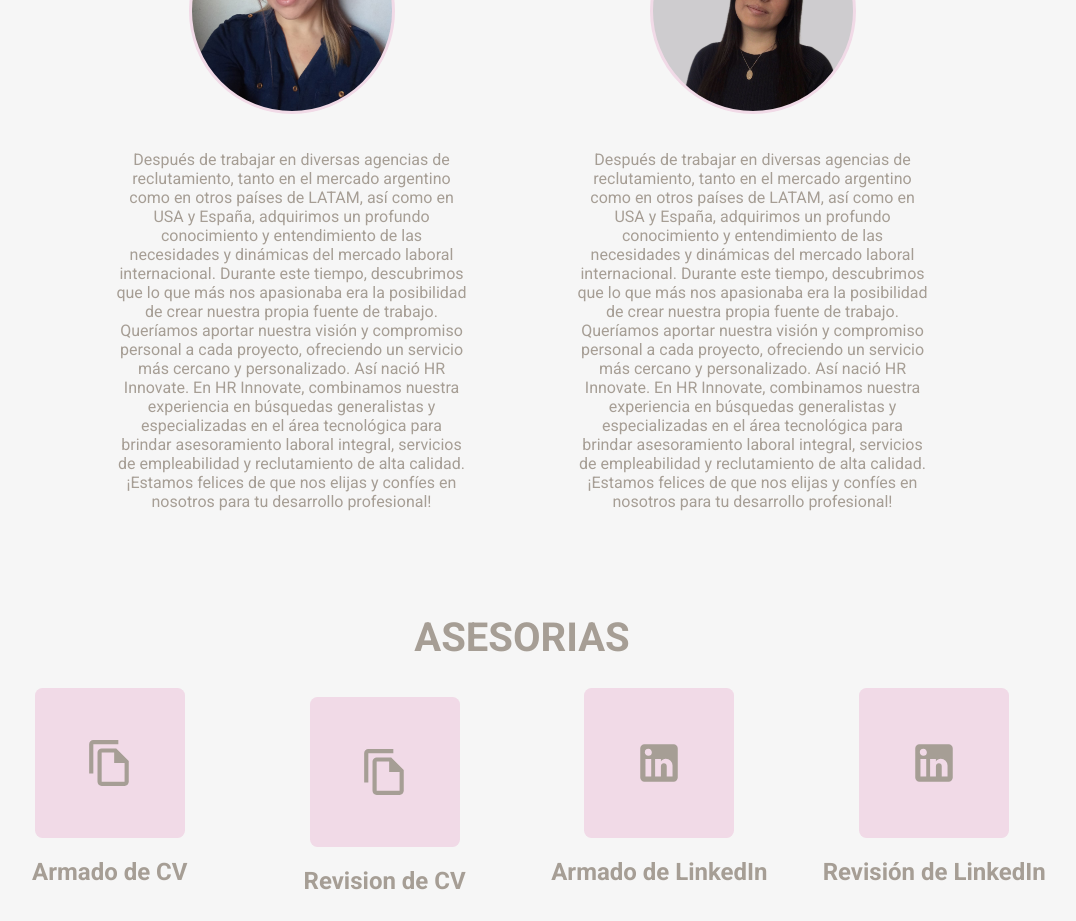
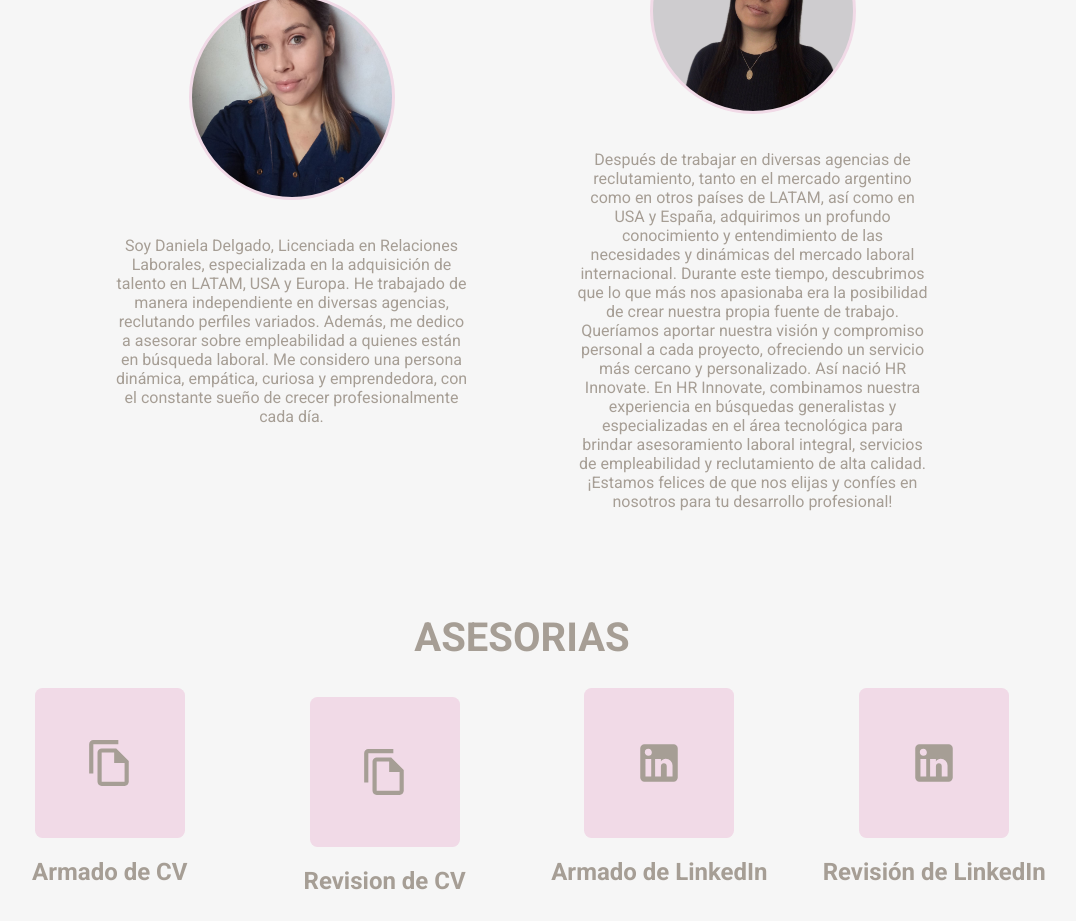
Before and after one commit to lean4339/Repobase, a React (Vite) app: page / in a window 1280 px wide. Shown: the part 820-1741 px from the top of the page, without its empty margins (118-1194 px from the left). Built offline with nearby package versions, Linux system fonts and the light colour scheme.

Commit message:
agregando texto danni

```diff
--- a/src/Components/About.jsx
+++ b/src/Components/About.jsx
@@ -12,10 +12,9 @@ export const About = () => {
                         <div className="perfilContinaerd">
                         </div>
                         <p>
-                            Después de trabajar en diversas agencias de reclutamiento, tanto en el mercado argentino como en otros países de LATAM, así como en USA y España, adquirimos un profundo conocimiento y entendimiento de las necesidades y dinámicas del mercado laboral internacional.
-                            Durante este tiempo, descubrimos que lo que más nos apasionaba era la posibilidad de crear nuestra propia fuente de trabajo. Queríamos aportar nuestra visión y compromiso personal a cada proyecto, ofreciendo un servicio más cercano y personalizado. Así nació HR Innovate.
-                            En HR Innovate, combinamos nuestra experiencia en búsquedas generalistas y especializadas en el área tecnológica para brindar asesoramiento laboral integral, servicios de empleabilidad y reclutamiento de alta calidad.
-                            ¡Estamos felices de que nos elijas y confíes en nosotros para tu desarrollo profesional!
+                        Soy Daniela Delgado, Licenciada en Relaciones Laborales, especializada en la adquisición de talento en LATAM, USA y Europa.
+He trabajado de manera independiente en diversas agencias, reclutando perfiles variados. Además, me dedico a asesorar sobre empleabilidad a quienes están en búsqueda laboral.
+Me considero una persona dinámica, empática, curiosa y emprendedora, con el constante sueño de crecer profesionalmente cada día.
                         </p>
                     </div>
                     <div className="about-text-container">
```
